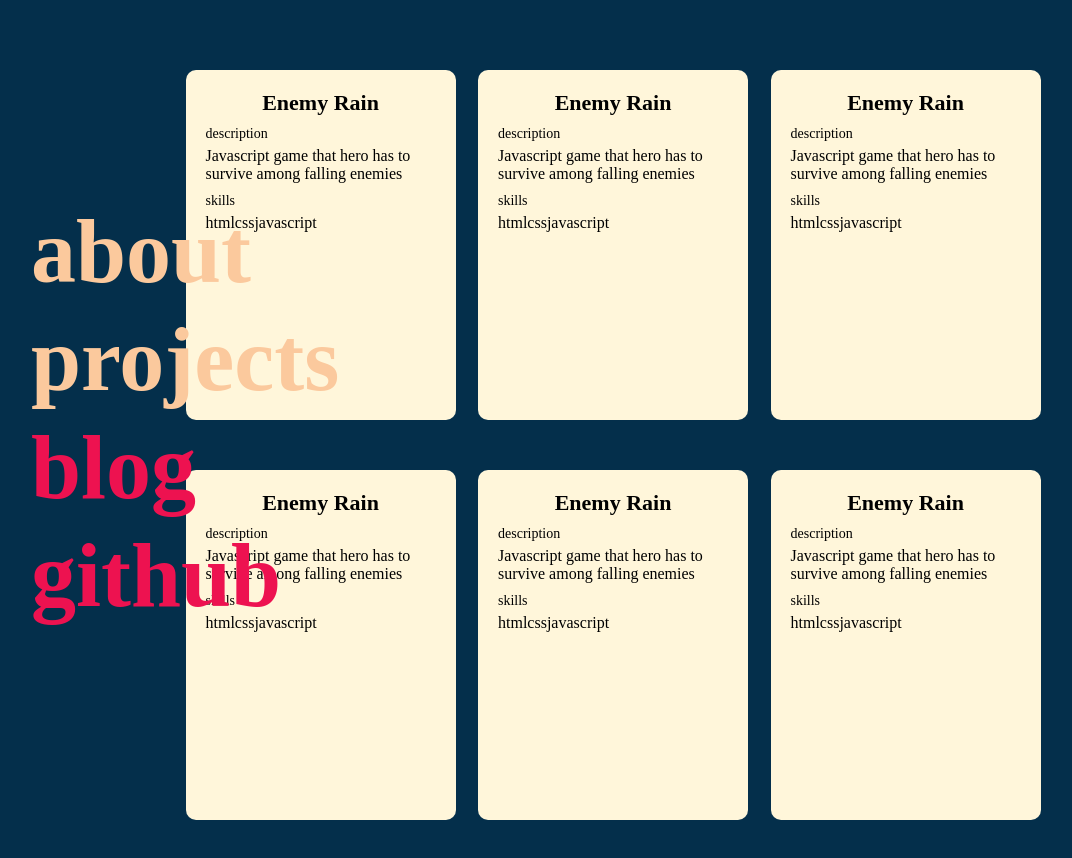
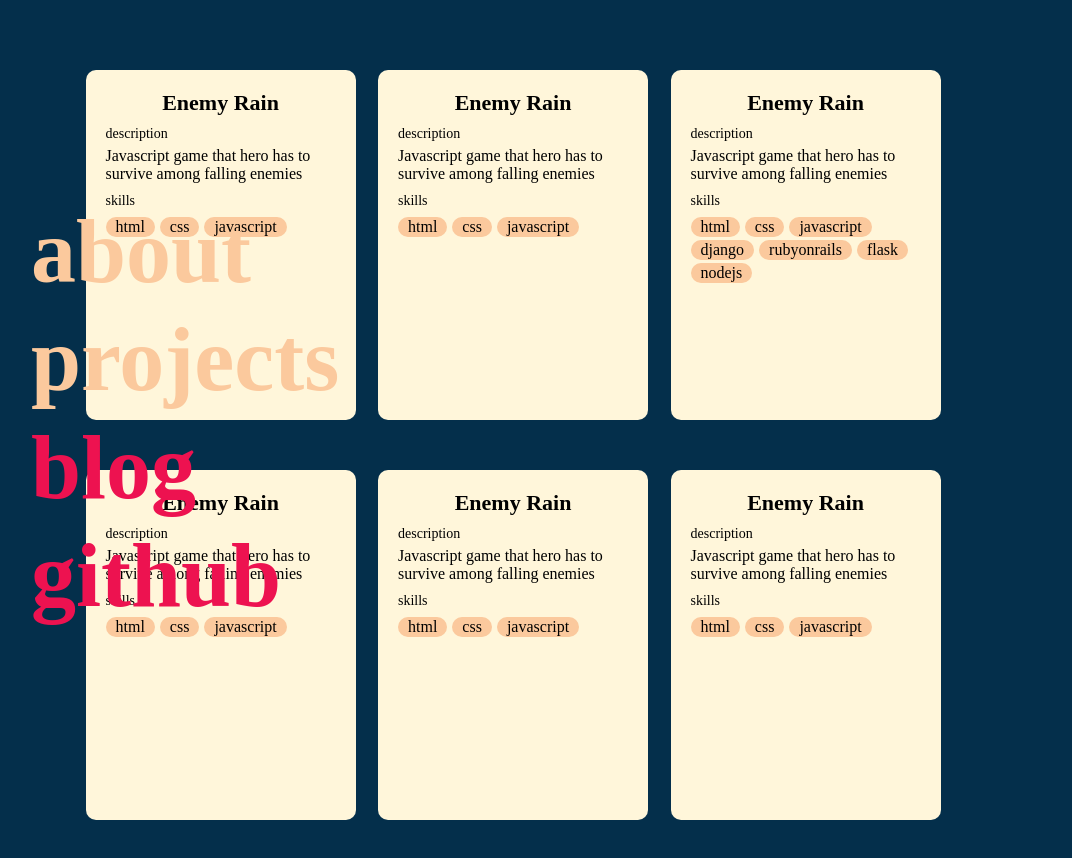
Before and after one commit to saegeullee/portfolio, a React (Create React App) app: page / in a window 1280 px wide. Both pictures are taken after a click on the element "projects". Shown: the top 858 px of the page, without its empty margins (97-1169 px from the left). Built offline with nearby package versions, Linux system fonts and the light colour scheme.

Commit message:
Implemented project skills tag

```diff
--- a/src/components/Link/Link.module.scss
+++ b/src/components/Link/Link.module.scss
@@ -1,3 +1,5 @@
+@import "../Styles//constants.module.scss";
+
 .link-item {
 
     position: relative;
@@ -14,7 +16,7 @@
         left:0;
         height: 100%;
         width: 3px;
-        background-color: #fbc99d;
+        background-color: $color-3;
         transform: scaleY(0);
         transition: transform .2s,
                     width .4s cubic-bezier(1,0,0,1) .2s,
@@ -28,7 +30,7 @@
     }
 
     &__text {
-        color: #ed1250;
+        color: $color-4;
         position: relative;
         z-index: 1;
     }
--- a/src/components/Projects/Project/Project.js
+++ b/src/components/Projects/Project/Project.js
@@ -1,7 +1,15 @@
 import React from "react"
 import classes from "./Project.module.scss"
+import SkillsTag from "./SkillsTag/SkillsTag"
 
-const project = props => (
+const project = props => {
+
+    let skills = "";
+    if(props.project.skills) {
+        skills = props.project.skills.map(el => <SkillsTag>{el}</SkillsTag>)
+    }
+
+    return (
 
         <div className={classes["project"]}>
             <div className={classes["project__content"]}>
@@ -23,12 +31,12 @@ const project = props => (
                 </div>
 
                 <div className={classes["project__skills"]}>
-                {props.project.skills}
+                    {skills}
                 </div>
 
             </div>
         </div>
-
     )
+}
 
 export default project
--- a/src/components/Projects/Project/Project.module.scss
+++ b/src/components/Projects/Project/Project.module.scss
@@ -38,5 +38,7 @@
 
     &__skills {
         margin-top: 5px;
+        display: flex;
+        flex-wrap: wrap;
     }
 }
--- /dev/null
+++ b/src/components/Projects/Project/SkillsTag/SkillsTag.js
@@ -0,0 +1,12 @@
+import React from "react"
+import classes from "./SkillsTag.module.scss"
+
+const skillsTag = props => (
+
+    <span className={classes["skills-tag"]}>
+        {props.children}
+    </span>
+
+)
+
+export default skillsTag
--- /dev/null
+++ b/src/components/Projects/Project/SkillsTag/SkillsTag.module.scss
@@ -0,0 +1,13 @@
+@import "../../../Styles//constants.module.scss";
+
+.skills-tag {
+    margin-top: 3px;
+    background-color: $color-3;
+    width: auto;
+    padding: 1px 10px;
+    border-radius: 10px;
+
+    &:not(:last-child) {
+        margin-right: 5px;
+    }
+}
--- a/src/components/Projects/Projects.js
+++ b/src/components/Projects/Projects.js
@@ -19,7 +19,7 @@ class Projects extends Component {
             {
                 title : "Enemy Rain",
                 description : "Javascript game that hero has to survive among falling enemies",
-                skills : ["html", "css", "javascript"]
+                skills : ["html", "css", "javascript", "django", "rubyonrails", "flask", "nodejs"]
             },
             {
                 title : "Enemy Rain",
--- a/src/components/Projects/Projects.module.scss
+++ b/src/components/Projects/Projects.module.scss
@@ -2,9 +2,8 @@
 
 .projects {
     margin-top: 50px;
-    // margin-left: -100px;
     flex-wrap: wrap;
-    margin-right: 100px;
+    margin-right: 200px;
     display:flex;
     justify-content: space-evenly;
     padding:20px;
--- /dev/null
+++ b/src/components/Styles/constants.module.scss
@@ -0,0 +1,4 @@
+$color-1 : #042f4b;
+$color-2 : #fff6da;
+$color-3 : #fbc99d;
+$color-4 : #ed1250;
--- a/src/components/Text/Text.module.scss
+++ b/src/components/Text/Text.module.scss
@@ -1,3 +1,5 @@
+@import "../Styles//constants.module.scss";
+
 .text-item {
     position: relative;
     text-decoration: none;
@@ -11,7 +13,7 @@
         left:0;
         height: 100%;
         width: 3px;
-        background-color: #ed1250;
+        background-color: $color-4;
         transform: scaleY(0);
         transition: transform .2s,
                     width .4s cubic-bezier(1,0,0,1) .2s,
@@ -24,7 +26,7 @@
     }
 
     &__text{
-        color: #fbc99d;
+        color: $color-3;
         position: relative;
         z-index: 1;
     }
--- a/src/components/main/main.module.scss
+++ b/src/components/main/main.module.scss
@@ -6,6 +6,8 @@
     position: absolute;
     top: 25%;
     left: 10%;
+    width: auto;
+    height: auto;
 
     animation-name: moveInLeft;
     animation-duration: 1s;
```
Lines whose indentation alone changed are shown as unchanged.
